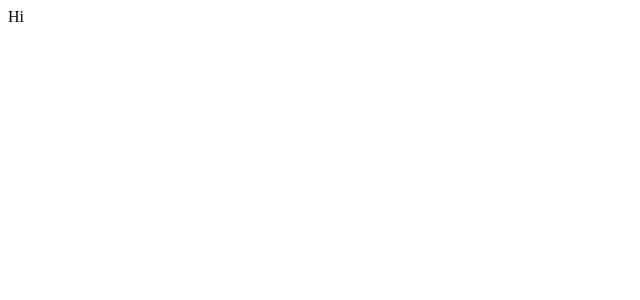
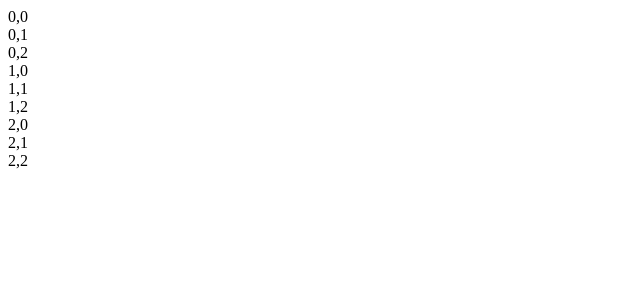
Before and after one commit to AstenFuller/sudoku, a React app: page / in a window 1280 px wide. Shown: the top 300 px of the page, without its empty margins (0-640 px from the left). Built offline with nearby package versions, Linux system fonts and the light colour scheme.

Commit message:
Board taking awhile

```diff
--- a/src/js/app.jsx
+++ b/src/js/app.jsx
@@ -1,4 +1,5 @@
 import React, { Component } from 'react';
+import Board from './board';
 
 class App extends Component {
     constructor(props){
@@ -7,7 +8,9 @@ class App extends Component {
 
     render(){
         return(
-            <div>Hi</div>
+            <div className='container'>
+                <Board />
+            </div>
         );
     }
 }
--- /dev/null
+++ b/src/js/board.jsx
@@ -0,0 +1,27 @@
+import React from 'react';
+import Square from './square';
+
+export default class Board extends React.Component {
+    constructor(){
+        super();
+    }
+
+    renderSquare() {
+        let segment = [];
+        let boardsize = 3
+        for (let i = 0; i < boardsize; i++) {
+            for (let j = 0; j < boardsize; j++){
+                segment.push(<Square
+                id={i + ',' + j} />);
+            }
+        }
+
+        return segment;
+    }
+
+    render(){
+        return(
+           <div>{this.renderSquare()}</div>
+        );
+    };
+};
--- /dev/null
+++ b/src/js/square.jsx
@@ -0,0 +1,5 @@
+import React from 'react';
+
+export default (props) => (
+    <div className='square'>{props.id}</div>
+);
```
Also changed, not shown: 1 other file (tests, documents, lock files or other folders).
